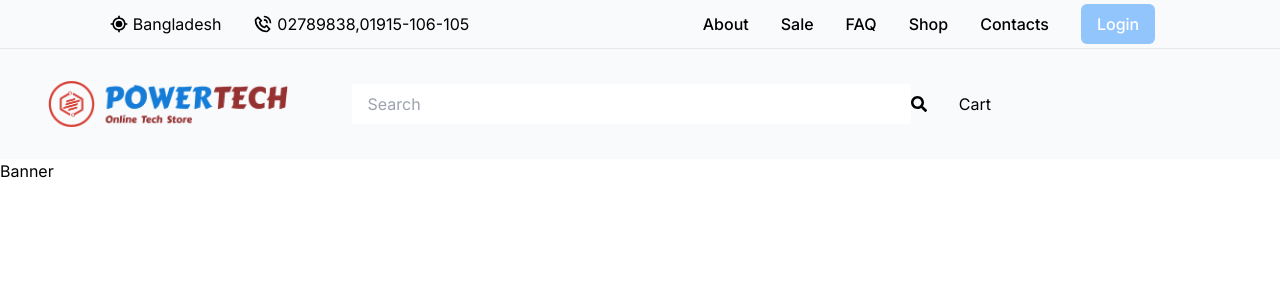
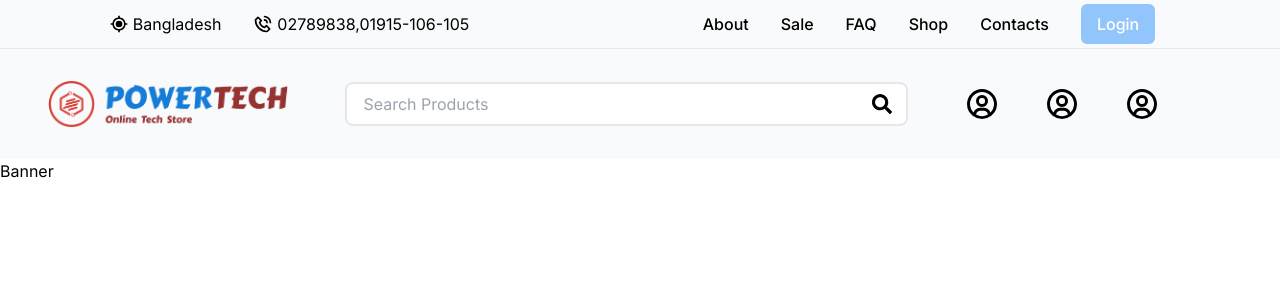
Before and after one commit to rakibulhasan933/power-tech-client, a Next.js app: page / in a window 1280 px wide. Shown: the top 300 px of the page. Built offline with nearby package versions, Linux system fonts and the light colour scheme.

Commit message:
[ADD] navabr added

```diff
--- a/components/Navbar/page.js
+++ b/components/Navbar/page.js
@@ -1,10 +1,11 @@
 "use client"
 import React from 'react';
 import { BiCurrentLocation } from 'react-icons/bi';
-import { BiPhoneCall } from 'react-icons/bi';
-import { FaSearch } from 'react-icons/fa';
+import { BiPhoneCall, BiUserCircle } from 'react-icons/bi';
+import { FaSearch, } from 'react-icons/fa';
 import logo from '../assets/logo.png';
 import Image from 'next/image';
+import Link from 'next/link';
 
 function Navbar() {
 	return (
@@ -33,15 +34,21 @@ function Navbar() {
 			<hr className='w-full ' />
 			<div className="flex flex-row items-center px-8 py-8">
 				<div className="mx-4 basis-1/4">
-					<Image src={logo} alt='logo' width={240} height={120} />
+					<Link className='cursor-pointer' href="/"><Image src={logo} alt='logo' width={240} height={120} /></Link>
 				</div>
-				<div className="basis-2/4">
-					<form className='flex flex-row rounded-lg '>
-						<input type="search" className='w-full px-4 py-2 border-white' placeholder='Search' />
-						<button type="submit"><FaSearch /></button>
+				<div className="basis-2/4 mr-6">
+					<form className='relative flex flex-row border-none'>
+						<input type="search" className='w-full px-4 py-2 bg-white border-2 rounded-lg' placeholder='Search Products' ></input>
+						<button className='absolute text-xl right-4 top-3 hover:text-red-600'><FaSearch /></button>
 					</form>
 				</div>
-				<div className="px-4 mx-4 basis-1/4">Cart</div>
+				<div className="px-4 mx-4 basis-1/4">
+					<div className="flex flex-row gap-5 items-center">
+						<BiUserCircle className='text-4xl mr-6' />
+						<BiUserCircle className='text-4xl mr-6' />
+						<BiUserCircle className='text-4xl' />
+					</div>
+				</div>
 			</div>
 		</nav>
 	)
```
